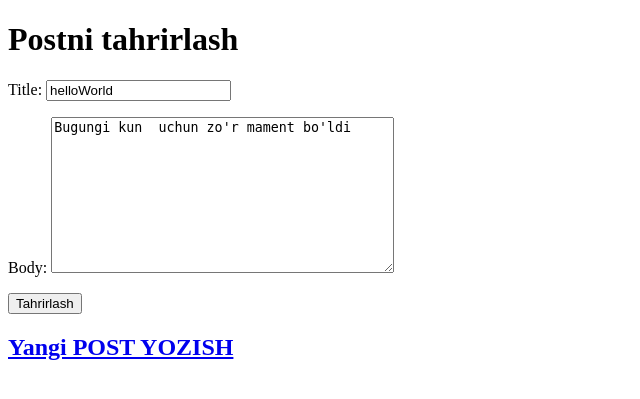
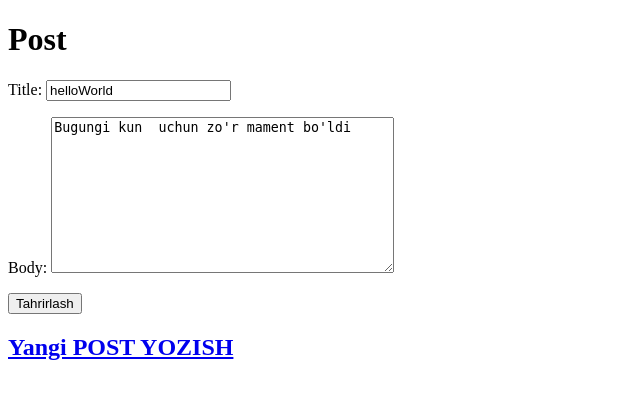
Before and after one commit to isxoqovbegzod/lesson_1_website, a Django app: page /post/1/edit in a window 1280 px wide. Shown: the part 81-480 px from the top of the page, without its empty margins (0-640 px from the left). Run offline with Django 4.2, Linux system fonts and the light colour scheme; data comes from the database, SQL or seed files in the repository.

Commit message:
update commit

```diff
--- a/template/post_edit.html
+++ b/template/post_edit.html
@@ -1,7 +1,7 @@
 {% extends 'base.html' %}
 
 {% block content %}
-    <h1>Postni tahrirlash</h1>
+    <h1>Post</h1>
     <form action="" method="post">{% csrf_token %}
         {{ form.as_p }}
         <input type="submit" value="Tahrirlash">
```
